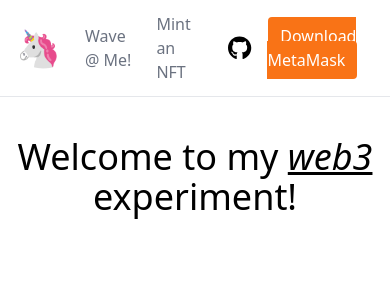
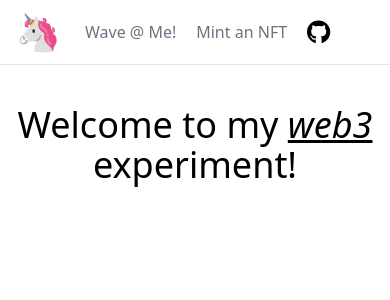
Before and after one commit to barros001/web3-experiment, a Next.js app in the folder packages/site/: page / in a window 390 px wide. Shown: the top 300 px of the page. Built offline with nearby package versions, Linux system fonts and the light colour scheme.

Commit message:
hide wallet from navbar on mobile

```diff
--- a/packages/site/common/components/Layout/Layout.tsx
+++ b/packages/site/common/components/Layout/Layout.tsx
@@ -15,7 +15,7 @@ const Layout: FC<Props> = ({ selectedMenuItem, children }) => {
   return (
     <>
       <div className="px-4 py-3 border-b">
-        <div className="flex justify-between items-center">
+        <div className="flex justify-start items-center">
           <div className="mr-6 text-4xl">
             <Link href="/">🦄</Link>
           </div>
@@ -48,7 +48,7 @@ const Layout: FC<Props> = ({ selectedMenuItem, children }) => {
               <FontAwesomeIcon icon={['fab', 'github']} />
             </a>
           </div>
-          <div className="ml-auto">
+          <div className="hidden sm:block ml-auto">
             <Wallet />
           </div>
         </div>
```
